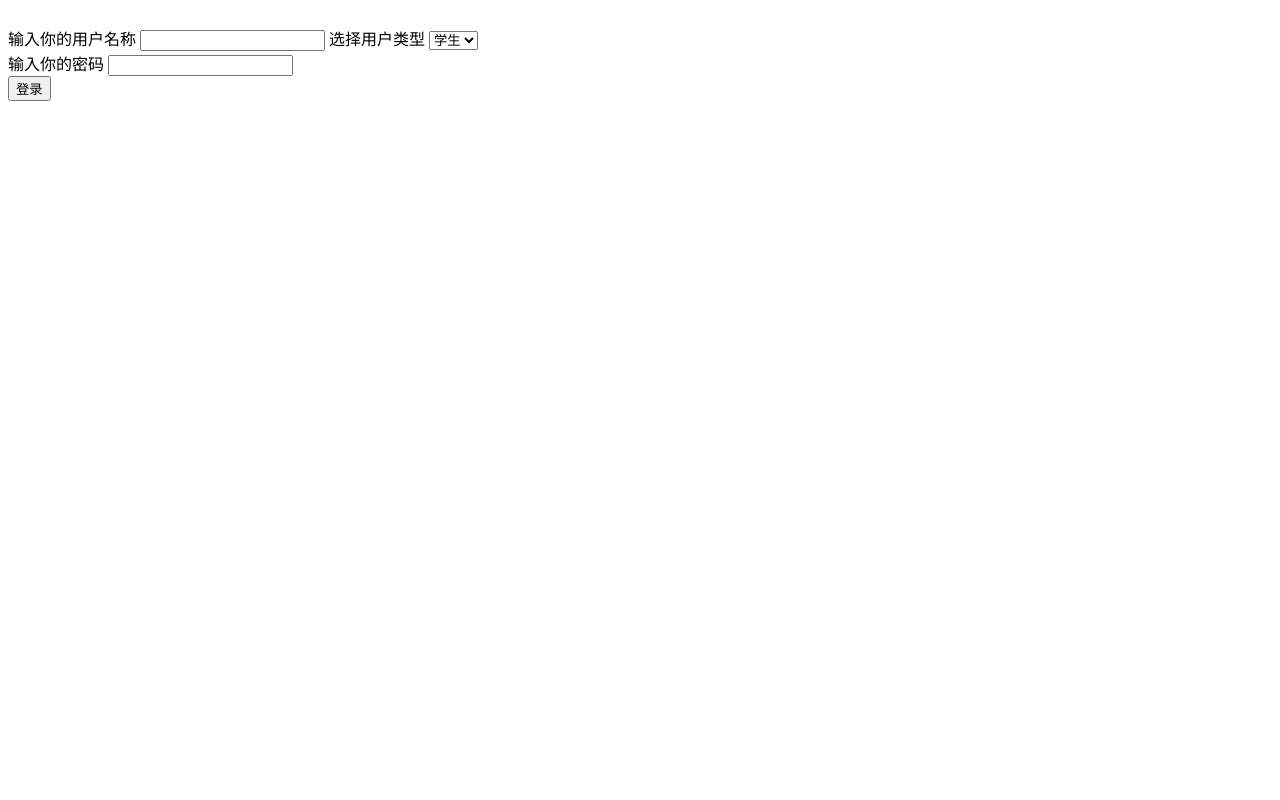
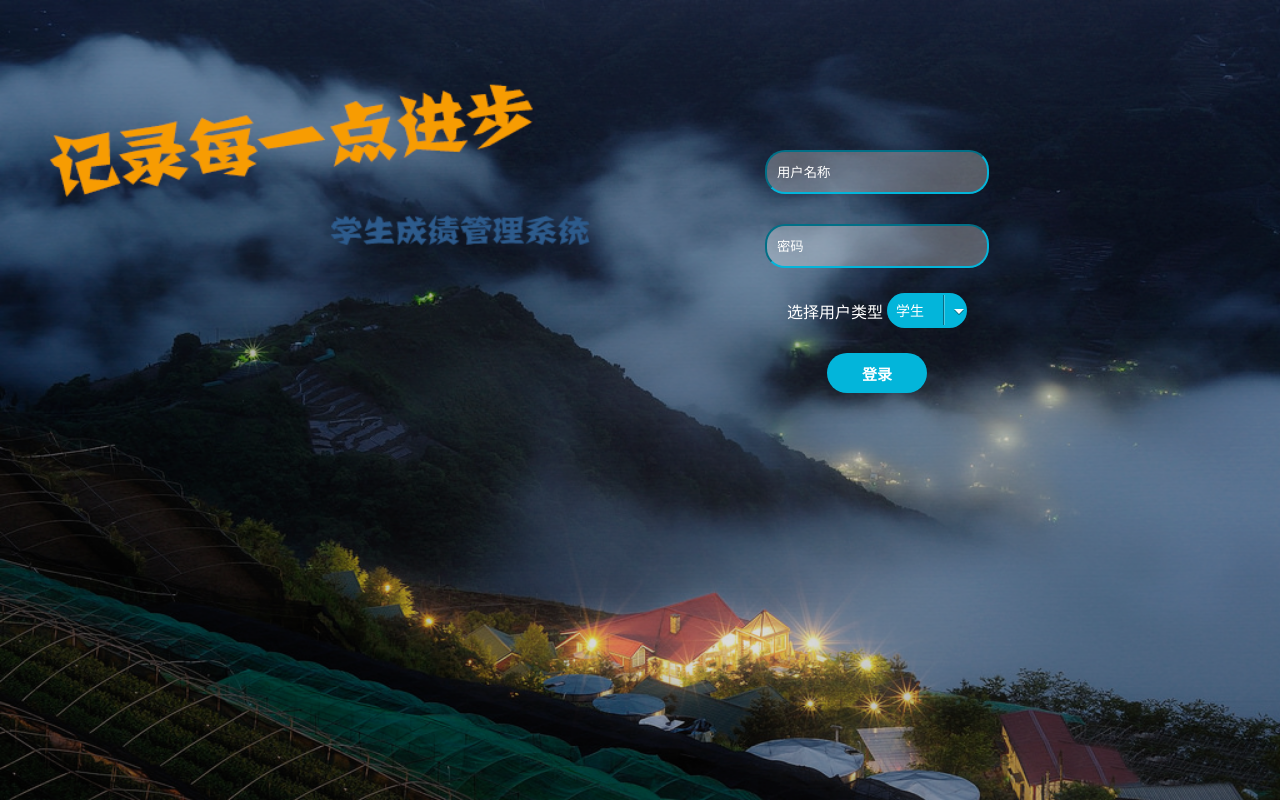
Before and after one commit to YunFeng0817/webExercise, a Django app: template system/templates/system/login.html in a window 1280 px wide. Run offline with Django 3.2, Linux system fonts and the light colour scheme; the template is opened without the code that fills it, so the values that code supplies are empty; parts of the project's set-up code (start-up, migrations or seed data) failed here and were passed over; some libraries are stand-ins or nearby versions.

Commit message:
用css完成了login页面的效果

```diff
--- /dev/null
+++ b/system/static/system/login.css
@@ -0,0 +1,83 @@
+/*coding=UTF-8*/
+html{
+		margin: 0;
+		padding: 0;
+		height:100%;
+		width: 100%;
+}
+#webStyle{
+    height: 100%;
+    margin: 0 auto;
+	padding: 0;
+	width: 100%;
+    background-image: url("images/background.png");
+    background-repeat: no-repeat;
+    background-size:  100% 100%;
+    display: block;
+}
+#login_form{
+    position:absolute;
+    left: 750px;
+	top:117px;
+    text-align: center;
+}
+/*设置输入框的样式*/
+.inputStyle{
+    background-color: rgba(255,255,255,0.3);
+    width: 200px;
+    height:20px;
+    margin: 15px;
+    padding: 10px;
+    outline:none;    /*输入框光标的边框*/
+    border-radius: 20px;  /*设置边框的弯曲度*/
+    border-color: rgb(3,181,218);
+}
+
+/*设置submit按钮的样式*/
+#submit{
+    background-color: rgb(3,181,218);
+    width:100px;
+    height: 40px;
+    border: none;
+    border-radius: 20px;
+    margin:30px;
+    color: white;
+    font-family: 微软雅黑;
+    font-size: 15px;
+    font-weight: bold;
+}
+
+/*设置placeholder的颜色*/
+*::-webkit-input-placeholder{
+    color: white;
+}
+
+/*以下两个是用户类型选项的样式*/
+/*上下的width差28px*/
+.selected {
+    display: inline-block;
+    position: relative;
+    left: 0;
+    top: 10px;
+    background: url(images/select.png) no-repeat 96% 2px;/*后一个是select的上下位置*/
+    height: 35px;
+    overflow: hidden;
+    width: 80px;
+    -webkit-border-radius: 20px;
+    -moz-border-radius: 20px;
+    border-radius: 20px;
+    background-color: rgb(3,181,218);
+}
+
+.selected select {
+    background: transparent;
+    border: none;
+    font-size: 14px;
+    height: 35px;
+    padding: 5px;
+    width: 108px;
+    color:#fff;
+}
+#login_form label{
+    color: white;
+}
--- a/system/templates/system/login.html
+++ b/system/templates/system/login.html
@@ -1,22 +1,33 @@
 <!DOCTYPE html>
 <html lang="en">
+{% load static %}
+<link rel="stylesheet" type="text/css" href="{% static 'system/login.css' %}" />
 <head>
     <meta charset="UTF-8">
-    <title>Title</title>
+    <title>记录每一点进步</title>
 </head>
-<body>
+<body id="webStyle">
 {% if error %}<p><strong>{{ error }}</strong></p>{% endif %}
 <br>
 {% if changePassword %}<p><strong>{{ changePassword }}</strong></p>{% endif %}
+<div id="login_form">
     <form action="{% url 'system:loginAction' %}" method="post">
         {% csrf_token %}
+
+        <br>
         <label>
-        输入你的用户名称
-        <input type="text" name="ID" id="username"/>
+            <input type="text" name="ID" autofocus class="inputStyle" placeholder="用户名称"/>
         </label>
+        <br>
+        <label>
+            <input type="password" class="inputStyle" name="Password" placeholder="密码" />
+        </label>
+        <br>
         <label>
             选择用户类型
-        <select name="select" >
+            <div class="selected">
+
+                <select name="select"  >
                     <option value="0">
                         学生
                     </option>
@@ -24,40 +35,15 @@
                         教师
                     </option>
                 </select>
+            </div>
         </label>
         <br>
-    <label>
-        输入你的密码
-        <input type="password" name="Password" />
-    </label>
+        <input type="submit" id="submit" value="登录">
         <br>
-    <input type="submit" value="登录">
+        <!--<input type="button" class="submit"  value="登录">
+        <input type="button" class="submit" style=" transform: rotate(180deg);" value="登录">  wait to be completed-->
     </form>
-<script type="application/javascript" src="/static/js/jquery-2.2.1.min.js"></script>
-<script type="application/javascript" src="/static/plugins/bootstrap-3.3.5-dist/js/bootstrap.min.js"></script>
-<script>
-{#    根据<input>的id获取设定输入框焦点离开时的操作#}
-    $('#username').blur(function(){
-{#       获取用户输入的用户名 #}
-       var input_name=$(this).val();
-{#       调用ajax提交数据 #}
-       $.ajax({
-{#                指定提交的url#}
-                url:"/login/",
-{#                指定将获取的用户名提交给login()函数里的username变量用于验证#}
-                data:{username:input_name},
-{#                指定提交的数据的格式#}
-                type:'POST',
-{#                success用来接收login()函数执行之后的return HttpResponse返回值#}
-                success:function(arg){
-{#                    用arg接收到返回值后通过alert将返回的内容输出到页面上#}
-                    alert(arg)
-                }
-            });
-    });
-    document.getElementById('username').onblur(function () {
+</div>
 
-    })
-</script>
 </body>
 </html>
```
Also changed, not shown: db.sqlite3, system/static/system/images/background.png (added), system/static/system/images/select.png (added). Lines whose indentation alone changed are shown as unchanged.
